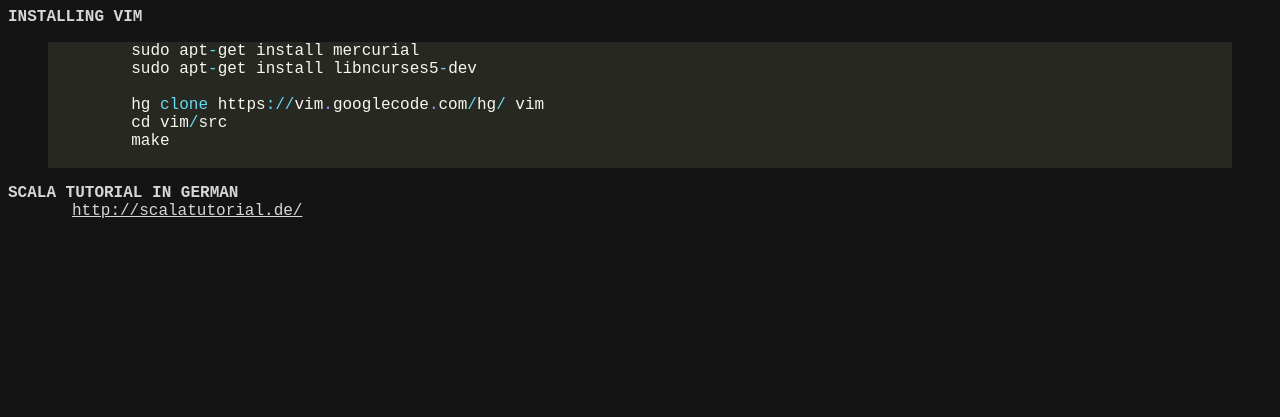
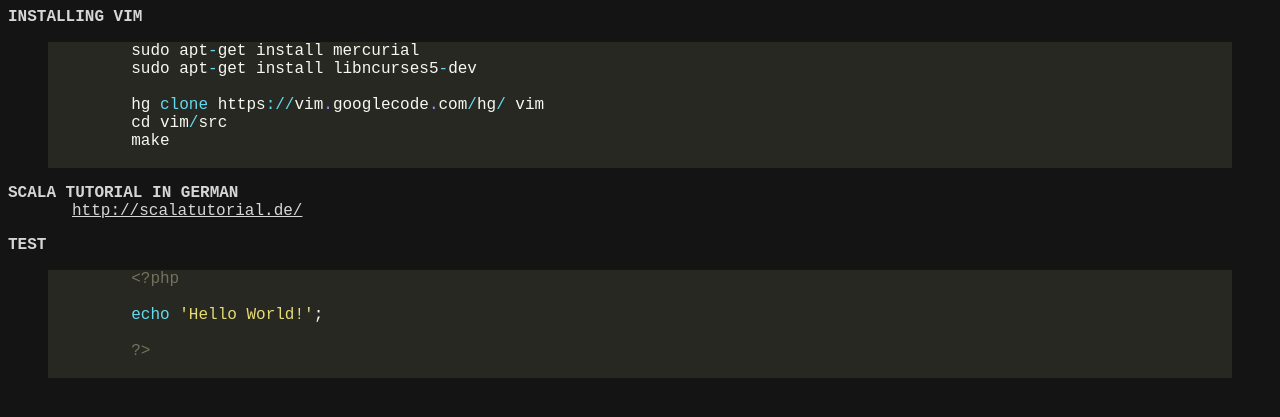
Before and after one commit to dennis84/dennis84.github.com, a Jekyll site: the page built from index.html, in a window 1280 px wide. Shown: the top 417 px of the page. Built offline with Jekyll 4.4.1, drawn with Linux system fonts in a browser that asks for light colours; Markdown is read by kramdown in place of the engine named in the settings.

Commit message:
Update index.html

```diff
--- a/index.html
+++ b/index.html
@@ -19,3 +19,14 @@ title: Dennis84's Homepage
 <p>
   <a href="http://scalatutorial.de/">http://scalatutorial.de/</a>
 </p>
+
+<h2>Test</h2>
+<p>
+  {% highlight php %}
+  <?php
+
+  echo 'Hello World!';
+
+  ?>
+  {% endhighlight %}
+</p>
```
